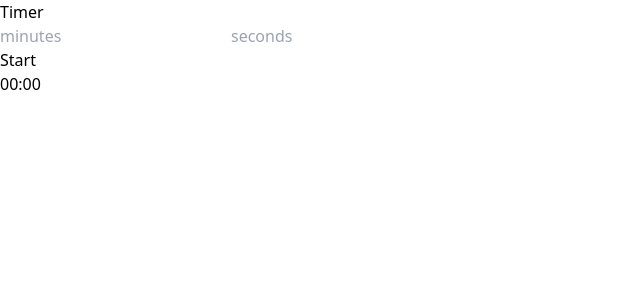
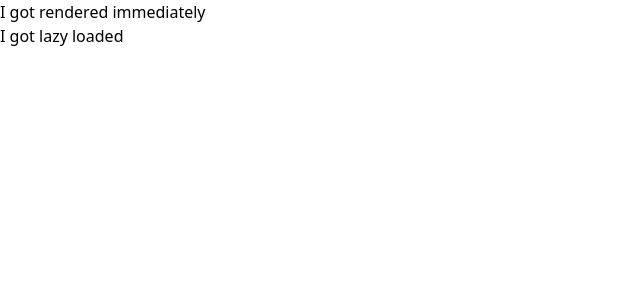
Before and after one commit to sulekaustubh/react-practice, a React (Vite) app: page / in a window 1280 px wide. Shown: the top 300 px of the page, without its empty margins (0-640 px from the left). Built offline with nearby package versions, Linux system fonts and the light colour scheme.

Commit message:
added LazyLoading.jsx

```diff
--- a/src/App.jsx
+++ b/src/App.jsx
@@ -2,12 +2,16 @@ import Counter from './components/Counter';
 import ShowHide from './components/ShowHide';
 import ArrayMapping from './components/ArrayMapping';
 import Calculator from './components/Calculator';
-import DisableButton from './components/DisableButton'
-import AddTask from './components/AddTask'
-import FetchAPI from './components/FetchAPI'
-import { Form } from './components/Form'
+import DisableButton from './components/DisableButton';
+import AddTask from './components/AddTask';
+import FetchAPI from './components/FetchAPI';
+import { Form } from './components/Form';
 import StopWatch from './components/StopWatch';
 import Timer from './components/Timer';
+// import LazyLoading from './components/LazyLoading';
+import React, { lazy, Suspense } from 'react';
+
+const LazyLoading = React.lazy(() => import('./components/LazyLoading'));
 
 function App() {
 	return (
@@ -22,7 +26,13 @@ function App() {
 				{/* <FetchAPI /> */}
 				{/* <Form /> */}
 				{/* <StopWatch /> */}
-				<Timer />
+				{/* <Timer /> */}
+				<div>
+					<p>I got rendered immediately</p>
+					<Suspense fallback={<p>loading..</p>}>
+						<LazyLoading />
+					</Suspense>
+				</div>
 			</div>
 		</div>
 	);
--- /dev/null
+++ b/src/components/LazyLoading.jsx
@@ -0,0 +1,13 @@
+import React from 'react';
+
+// switch to Slow 3g on browser
+function LazyLoading() {
+
+	return (
+		<>
+			<div> I got lazy loaded </div>
+		</>
+	);
+}
+
+export default LazyLoading;
--- a/src/components/StopWatch.jsx
+++ b/src/components/StopWatch.jsx
@@ -17,7 +17,7 @@ function StopWatch() {
 			}, 1000);
 		}
 
-        // find out why exactly do we need this part
+		// cleanup the timer on component unmount
 		return () => clearInterval(time);
 	});
 
--- a/src/components/Timer.jsx
+++ b/src/components/Timer.jsx
@@ -19,6 +19,7 @@ function Timer() {
 			}, 1000);
 		}
 
+		// cleanup the timer on component unmount
 		return () => clearInterval(time);
 	});
 
```
